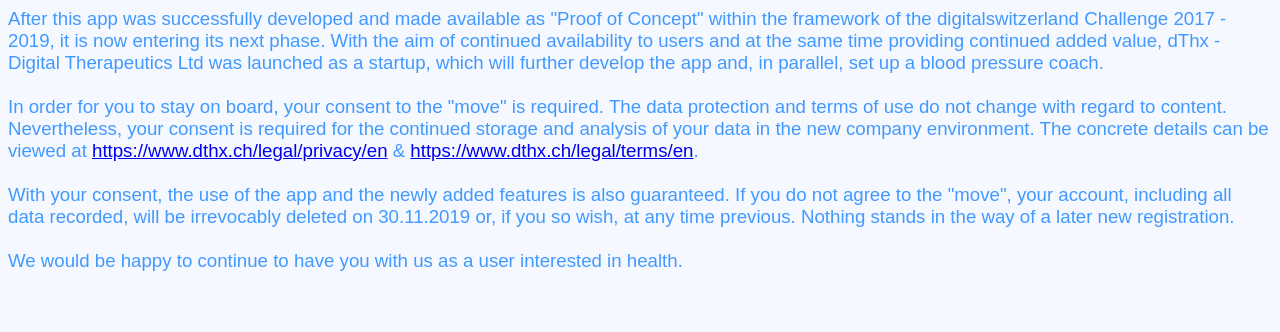
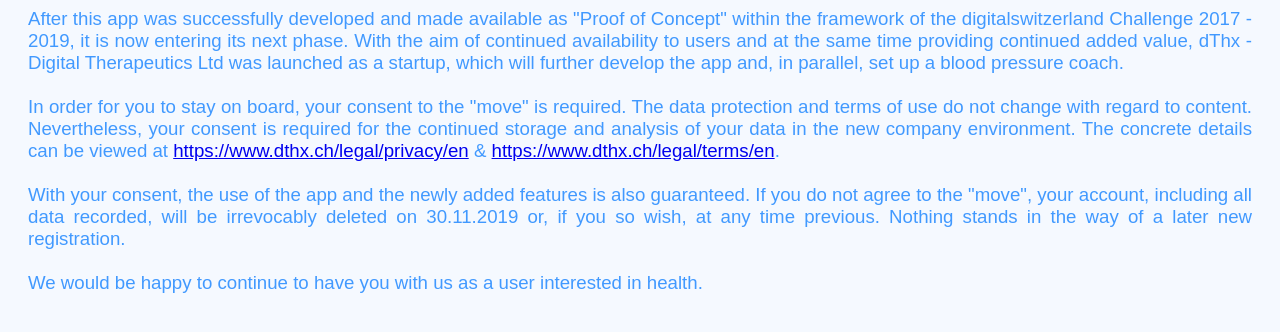
Before and after one commit to obpm-riva/app-web-auth2, a plain HTML site: page v2/language/en/OwnershipTransferTerms.html in a window 1280 px wide. Drawn offline with Linux system fonts and the light colour scheme.

Commit message:
Update OwnershipTransferTerms.html

```diff
--- a/v2/language/en/OwnershipTransferTerms.html
+++ b/v2/language/en/OwnershipTransferTerms.html
@@ -1,27 +1,28 @@
 <!DOCTYPE html>
-<html>
-<body style="background-color:#f5f9ff;">
-    <div style="font-size: 14pt; color:#4199ff; font-family: sans-serif;">
+<!-- saved from url=(0069)https://sw.obpmprod.ch/access/language/en/OwnershipTransferTerms.html -->
+<html><head><meta http-equiv="Content-Type" content="text/html; charset=UTF-8"></head><body style="background-color:#f5f9ff;">
+    <div style="font-size: 14pt; color:#4199ff; font-family: sans-serif; margin: 0 20px; text-align: justify;">
         <div>
             After this app was successfully developed and made available as "Proof of Concept" within the framework of the digitalswitzerland Challenge 2017 - 2019, it is now entering its next phase.
             With the aim of continued availability to users and at the same time providing continued added value, dThx -
             Digital Therapeutics Ltd was launched as a startup, which will further develop the app and, in parallel, set up a blood pressure coach.
         </div>
-        <br />
+        <br>
         <div>
             In order for you to stay on board, your consent to the "move" is required. The data protection and terms of use do not change with regard to content.
             Nevertheless, your consent is required for the continued storage and analysis of your data in the new company environment.
-            The concrete details can be viewed at <a href="https://www.dthx.ch/legal/privacy/en">https://www.dthx.ch/legal/privacy/en</a> & <a href="https://www.dthx.ch/legal/terms/en">https://www.dthx.ch/legal/terms/en</a>.
+            The concrete details can be viewed at <a href="https://www.dthx.ch/legal/privacy/en">https://www.dthx.ch/legal/privacy/en</a> &amp; <a href="https://www.dthx.ch/legal/terms/en">https://www.dthx.ch/legal/terms/en</a>.
         </div>
-        <br />
+        <br>
         <div>
             With your consent, the use of the app and the newly added features is also guaranteed. If you do not agree to the "move", your account, including all data recorded,
             will be irrevocably deleted on 30.11.2019 or, if you so wish, at any time previous. Nothing stands in the way of a later new registration.
         </div>
-        <br />
+        <br>
         <div>
             We would be happy to continue to have you with us as a user interested in health.
         </div>
     </div>
-</body>
-</html>
+
+
+</body></html>
```
